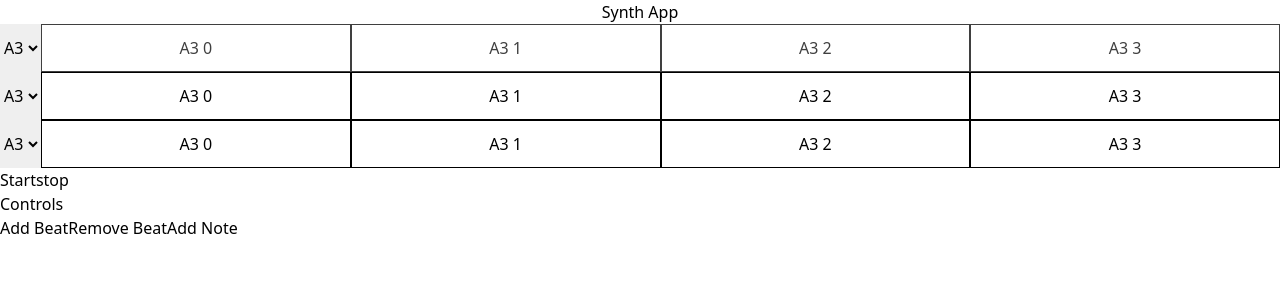
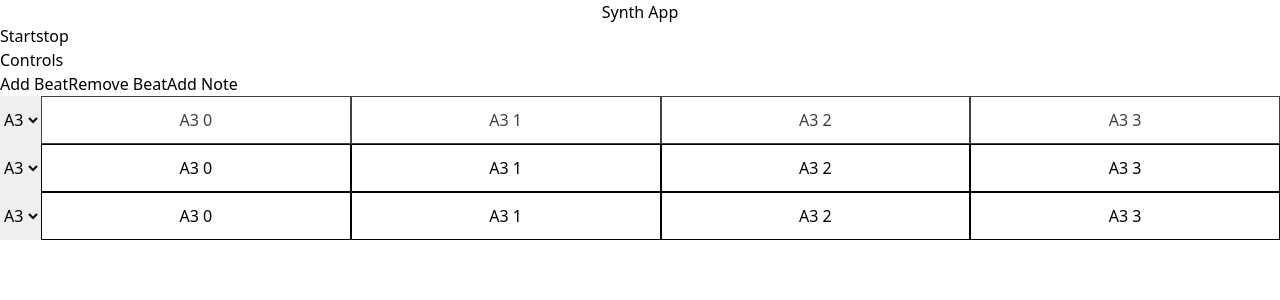
Before and after one commit to farmeroy/synth-app, a Next.js app: page / in a window 1280 px wide. Shown: the top 300 px of the page. Built offline with nearby package versions, Linux system fonts and the light colour scheme.

Commit message:
pass Tone from a Sequencer to children WIP

```diff
--- a/pages/index.tsx
+++ b/pages/index.tsx
@@ -1,24 +1,8 @@
 import Head from "next/head";
 import { Suspense } from "react";
-import dynamic from "next/dynamic";
-import notesAtom, { TNotes } from "../src/lib/store/notesAtom";
-import NoteRow from "../src/components/notes/NoteRow";
-import { useRecoilValue } from "recoil";
-
-const Machine = dynamic(() => import("../src/components/machine/MachineView"), {
-  ssr: false,
-});
+import Sequencer from "./sequencer";
 
 export default function Home() {
-  const notes = useRecoilValue(notesAtom);
-  const noteTable = notes.map((note, index) => (
-    <NoteRow
-      index={index}
-      key={Math.random()}
-      waveShape={note.waveShape}
-      note={note.note}
-    />
-  ));
   return (
     <>
       <Head>
@@ -27,9 +11,8 @@ export default function Home() {
       <div className="flex justify-around">
         <h1>Synth App</h1>
       </div>
-      <div className="flex-col w-full">{noteTable}</div>
       <Suspense>
-        <Machine></Machine>
+        <Sequencer />
       </Suspense>
     </>
   );
--- /dev/null
+++ b/pages/sequencer/index.tsx
@@ -0,0 +1,34 @@
+import notesAtom, { TNotes } from "../../src/lib/store/notesAtom";
+import * as Tone from "tone";
+import { useRecoilValue } from "recoil";
+import dynamic from "next/dynamic";
+const Machine = dynamic(
+  () => import("../../src/components/machine/MachineView"),
+  {
+    ssr: false,
+  }
+);
+const NoteRow = dynamic(() => import("../../src/components/notes/NoteRow"), {
+  ssr: false,
+});
+
+const Sequencer = () => {
+  const notes = useRecoilValue(notesAtom);
+  const noteTable = notes.map((note, index) => (
+    <NoteRow
+      tone={Tone}
+      index={index}
+      key={Math.random()}
+      waveShape={note.waveShape}
+      note={note.note}
+    />
+  ));
+  return (
+    <>
+      <Machine tone={Tone} />
+      <div className="flex-col w-full">{noteTable}</div>
+    </>
+  );
+};
+
+export default Sequencer;
--- a/src/components/machine/MachineView/index.tsx
+++ b/src/components/machine/MachineView/index.tsx
@@ -32,6 +32,12 @@ const MachineView = () => {
 
   console.log("render");
 
+  const getNoteToPlay = (id: number) => {
+    return noteTableArray
+      .map((notes) => notes[id])
+      .filter((note) => note !== null) as Frequency | Frequency[];
+  };
+
   const handleMachinePlay = () => {
     setCurrentBeat(0);
     Tone.Transport.stop();
@@ -42,12 +48,7 @@ const MachineView = () => {
     for (let i = 0; i < machineState.width; i++) {
       Tone.Transport.scheduleRepeat(
         () => {
-          poly.triggerAttackRelease(
-            noteTableArray
-              .map((notes) => notes[i])
-              .filter((note) => note !== null) as Frequency | Frequency[],
-            "8n"
-          );
+          poly.triggerAttackRelease(getNoteToPlay(i), "8n");
         },
         "1n",
         `0:${i}:0`
```
